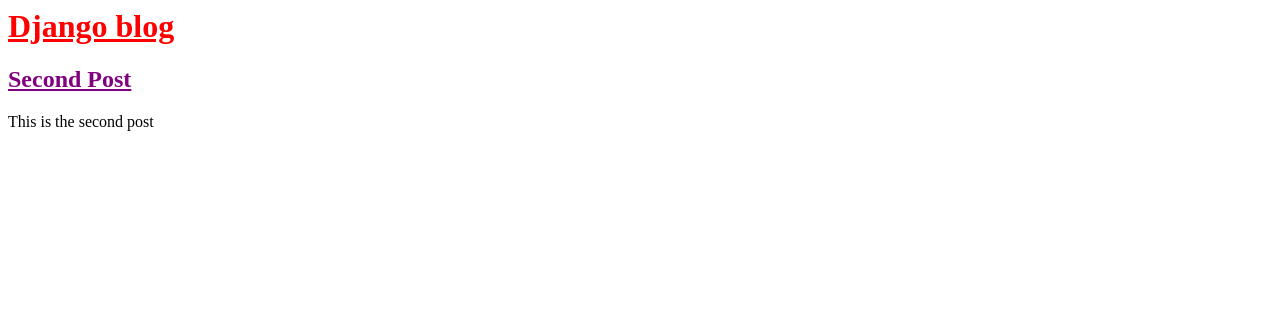
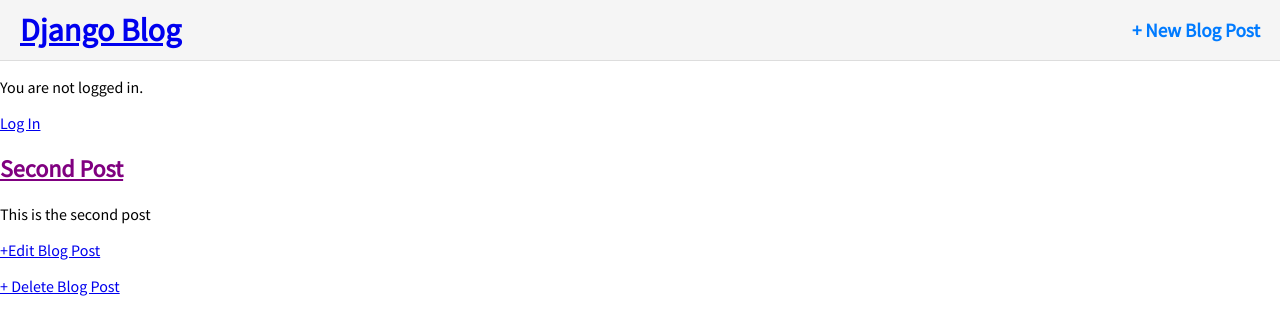
Before and after one commit to RyanLambrecht/blog, a Django app: page /post/2/ in a window 1280 px wide. Shown: the top 335 px of the page. Run offline with Django 5.2, Linux system fonts and the light colour scheme; data comes from the database, SQL or seed files in the repository; both versions use the stored data as it was after the commit.

Commit message:
updated for next assignment

```diff
--- a/blog/urls.py
+++ b/blog/urls.py
@@ -1,7 +1,10 @@
 from django.urls import path
-from .views import base, post_detail
+from .views import BlogListView, BlogDetailView, BlogCreateView, BlogUpdateView, BlogDeleteView
 
 urlpatterns = [
-    path('', base, name="base"),
-    path("post/<int:pk>/", post_detail, name="post_detail"),
+    path("post/<int:pk>/",BlogDetailView.as_view(), name="post_detail"),
+    path("", BlogListView.as_view(), name="home"),
+    path("post/new/",BlogCreateView.as_view(), name = "post_new"),
+    path("post/<int:pk>/edit/", BlogUpdateView.as_view(), name="post_edit"),
+    path("post/<int:pk>/delete/", BlogDeleteView.as_view(), name="post_delete"),
 ]
--- a/blog/views.py
+++ b/blog/views.py
@@ -1,16 +1,27 @@
-from django.shortcuts import render, get_object_or_404
+from django.views.generic import ListView, DetailView, UpdateView, DeleteView
 from .models import Post
+from django.views.generic.edit import CreateView
+from django.urls import reverse_lazy
 
-def base(request):
-    posts = Post.objects.all()
-    return render (request, "base.html",{"posts": posts})
+class BlogListView(ListView):
+    model = Post
+    template_name = "home.html"
 
-def post_detail(request, pk):
-    post = get_object_or_404(Post, pk=pk)
-    return render(request, "post_detail.html", {"post": post})
+class BlogDetailView(DetailView):
+    model = Post
+    template_name = "post_detail.html"
 
-# from django.views.generic import ListView
-# from .models import Post
-# class PostList(ListView):
-#     model = Post
-#     template_name = "post_list.html"
+class BlogCreateView(CreateView):
+    model = Post
+    template_name = "post_new.html"
+    fields = ["title", "author", "body"]
+
+class BlogUpdateView(UpdateView):
+    model = Post
+    template_name = "post_edit.html"
+    fields = ["title",  "body"]
+
+class BlogDeleteView(DeleteView):
+    mdoel = Post
+    template_name = "post_delete.html"
+    success_url = reverse_lazy("home")
--- a/django_project/settings.py
+++ b/django_project/settings.py
@@ -123,3 +123,5 @@
 # https://docs.djangoproject.com/en/5.0/ref/settings/#default-auto-field
 
 DEFAULT_AUTO_FIELD = "django.db.models.BigAutoField"
+
+LOGIN_REDIRECT_URL = "home"
--- a/django_project/urls.py
+++ b/django_project/urls.py
@@ -21,4 +21,5 @@
 urlpatterns = [
     path("admin/", admin.site.urls),
     path("", include("blog.urls")),
+    path("accounts/", include("django.contrib.auth.urls")),
 ]
--- a/static/css/base.css
+++ b/static/css/base.css
@@ -7,3 +7,33 @@
     color: purple;
     text-decoration: underline;
 }
+
+body {
+    font-family: 'Source Sans Pro', sans-serif;
+    margin: 0;
+    padding: 0;
+}
+
+.header {
+    display: flex;
+    justify-content: space-between;
+    align-items: center;
+    padding: 10px 20px;
+    background-color: #f5f5f5;
+    border-bottom: 1px solid #ddd;
+}
+
+.nav-left h1 {
+    margin: 0;
+}
+
+.nav-right a {
+    text-decoration: none;
+    font-size: 1.2em;
+    color: #007BFF;
+    font-weight: bold;
+}
+
+.nav-right a:hover {
+    text-decoration: underline;
+}
--- a/templates/base.html
+++ b/templates/base.html
@@ -1,11 +1,27 @@
 {% load static %}
 <html>
   <head>
-        <link rel="stylesheet" href="{% static 'css/base.css' %}">
     <title>Django Blog</title>
+    <link href="https://fonts.googleapis.com/css?family=Source+Sans+Pro:400" rel="stylesheet" />
+    <link href="{% static 'css/base.css' %}" rel="stylesheet" />
   </head>
   <body>
-    <h1>Django blog</h1>
+    <header class="header">
+      <div class="nav-left">
+        <h1><a href="{% url 'home' %}">Django Blog</a></h1>
+      </div>
+      <div class="nav-right">
+        <a href="{% url 'post_new' %}">+ New Blog Post</a>
+      </div>
+    </header>
+
+    <div>
+      {% if user.is_authenticated %}
+        <p>Hi {{ user.username }}!</p>
+      {% else %}
+        <p>You are not logged in.</p>
+        <a href="{% url 'login' %}">Log In</a>
+      {% endif %}
 
       {% block content %}
         {% for post in posts %}
@@ -13,6 +29,7 @@
           <p><strong>Author:</strong> {{ post.author }}</p>
           <p>{{ post.body }}</p>
         {% endfor %}
-    {% endblock content %}
+      {% endblock %}
+    </div>
   </body>
 </html>
--- a/templates/home.html
+++ b/templates/home.html
@@ -1,10 +1,10 @@
 {% extends "base.html" %}
 
 {% block content %}
-{% for post in posts %}
+{% for post in post_list %}
 <div class = "post-entry">
     <h2><a href="{{ post.get_absolute_url }}">{{ post.title }}</a></h2>
-    <p>{{ posy.body }}</p>
+    <p>{{ post.body }}</p>
 </div>
 {% endfor %}
 {% endblock content %}
--- a/templates/post_detail.html
+++ b/templates/post_detail.html
@@ -1,7 +1,10 @@
 {% extends "base.html" %}
 {% block content %}
 <div class="post-entry">
-    <h2>{{ post.title }}</h2>
-    <p>{{ post.body}}</p>
+    <h2>{{ object.title }}</h2>
+    <p>{{ object.body}}</p>
 </div>
+<p><a href="{% url 'post_edit' post.pk %}">+Edit Blog Post</a></p>
+<p><a href="{% url 'post_delete' post.pk %}">+ Delete Blog Post</a></p>
+
 {% endblock content%}
```
Also changed, not shown: templates/post_delete.html (added, +8 -0 lines), templates/post_edit.html (added, +8 -0 lines), templates/post_new.html (added, +9 -0 lines), templates/registration/login.html (added, +8 -0 lines), db.sqlite3. Lines whose indentation alone changed are shown as unchanged.
